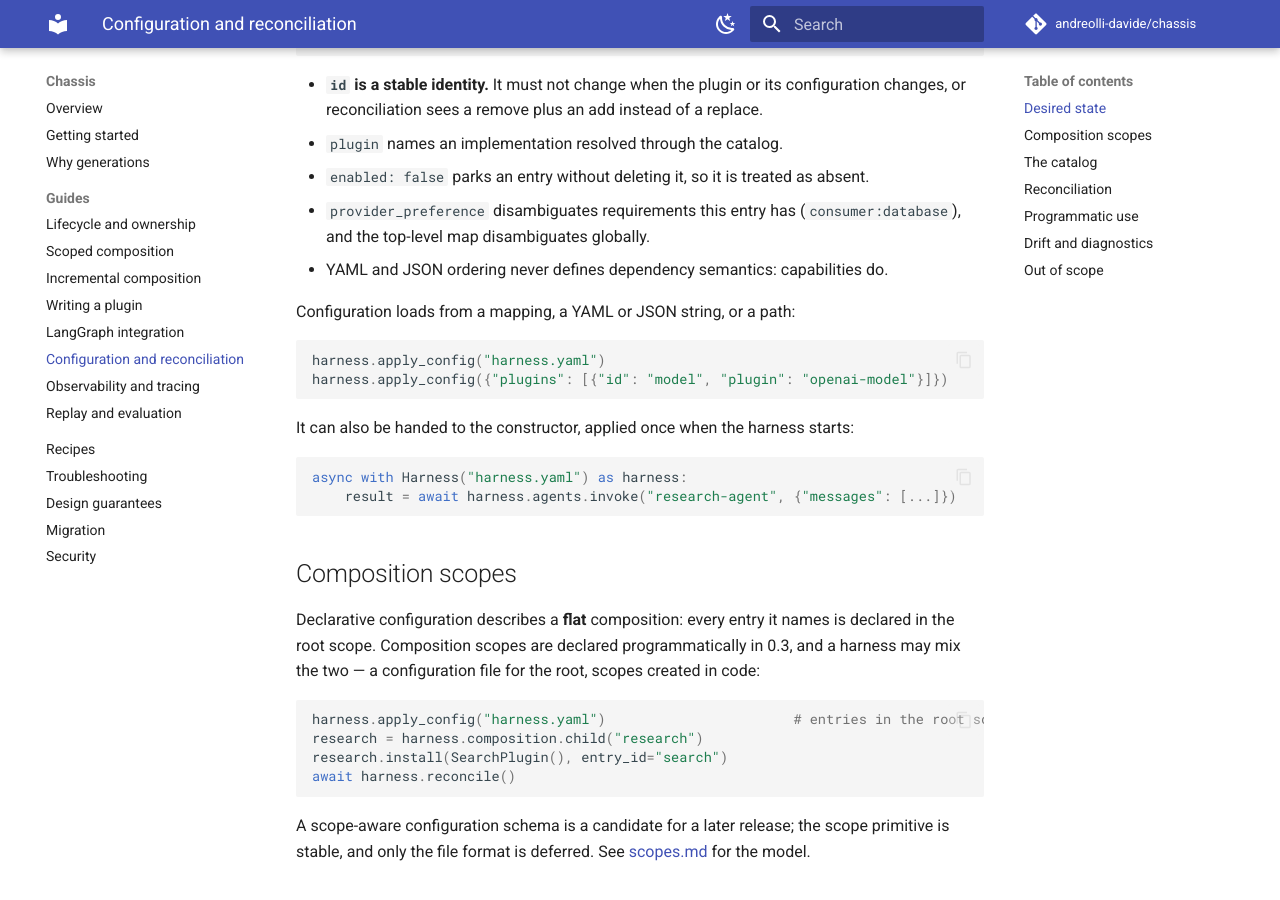
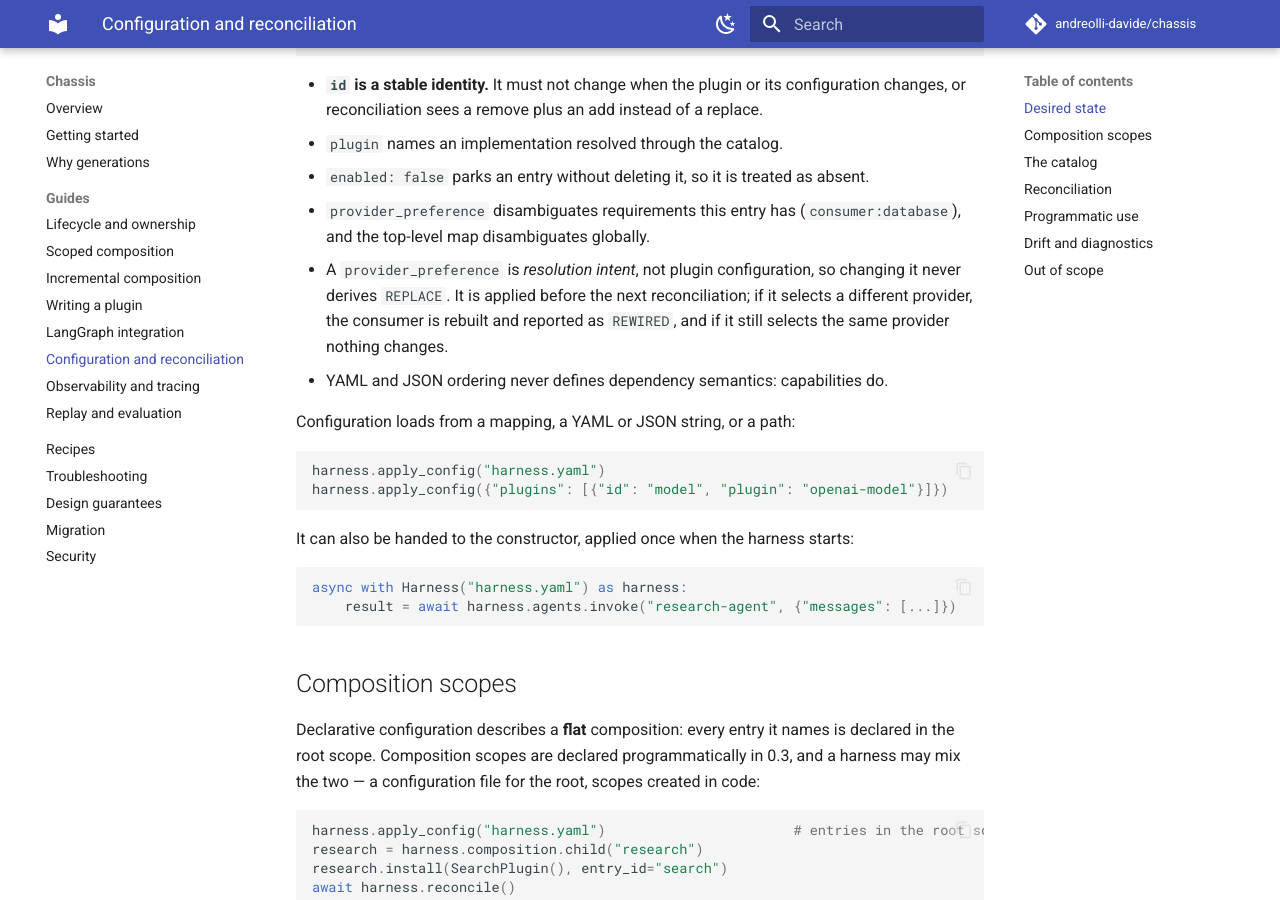
Before and after one commit to andreolli-davide/chassis, an MkDocs documentation site: the page built from docs/configuration.md, in a window 1280 px wide and 900 px high, scrolled down 509 px. Built offline with MkDocs 1.6.1 and Material for MkDocs 9.7.7, drawn with Linux system fonts in a browser that asks for light colours; comment, search, counter and statistics services are not loaded.

```diff
--- a/docs/configuration.md
+++ b/docs/configuration.md
@@ -27,6 +27,10 @@ provider_preferences:
 - `enabled: false` parks an entry without deleting it, so it is treated as absent.
 - `provider_preference` disambiguates requirements this entry has
   (`consumer:database`), and the top-level map disambiguates globally.
+- A `provider_preference` is *resolution intent*, not plugin configuration, so
+  changing it never derives `REPLACE`. It is applied before the next
+  reconciliation; if it selects a different provider, the consumer is rebuilt and
+  reported as `REWIRED`, and if it still selects the same provider nothing changes.
 - YAML and JSON ordering never defines dependency semantics: capabilities do.
 
 Configuration loads from a mapping, a YAML or JSON string, or a path:
--- a/pyproject.toml
+++ b/pyproject.toml
@@ -1,6 +1,6 @@
 [project]
 name = "chassis-harness"
-version = "0.4.0"
+version = "0.4.1"
 description = "Chassis: transactional runtime composition for dynamic agent systems -- scoped ownership, reactive capabilities, and immutable runtime generations."
 readme = "README.md"
 requires-python = ">=3.12"
```
Also changed, not shown: CHANGELOG.md (+1 -1 lines), 1 other file.
